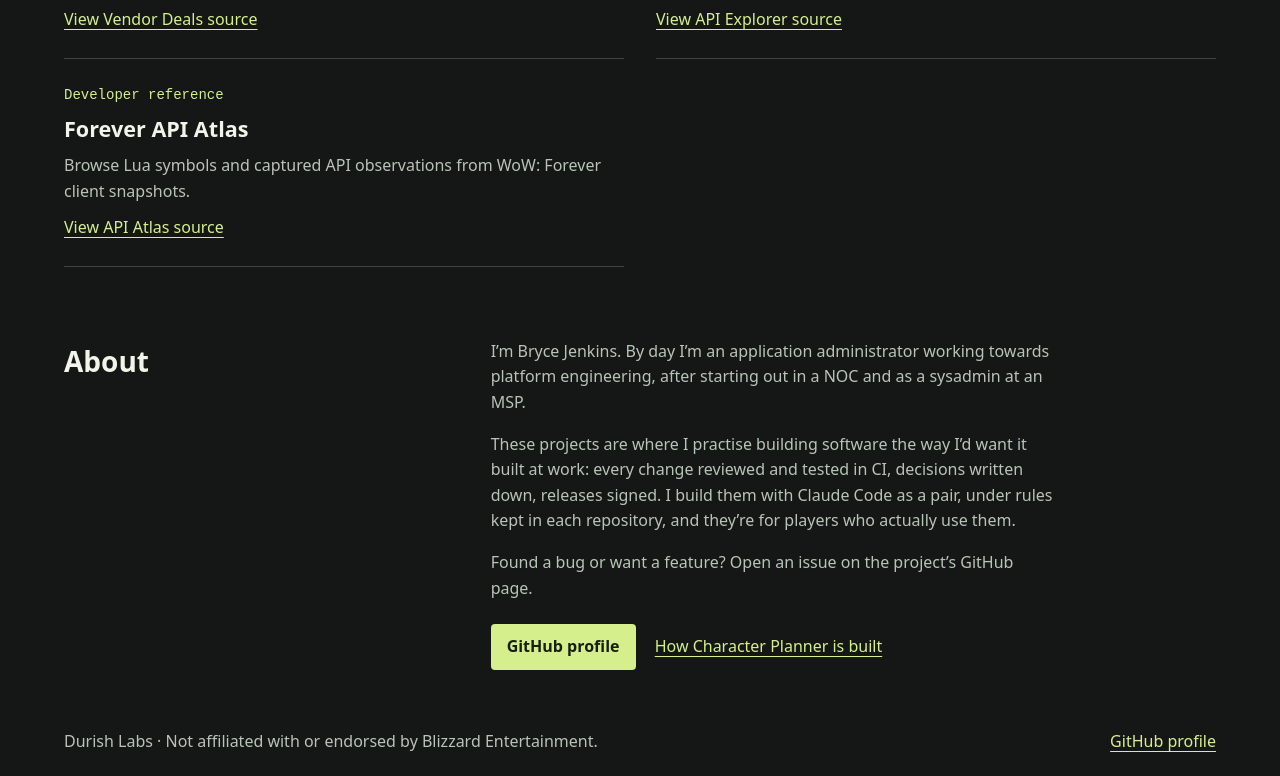
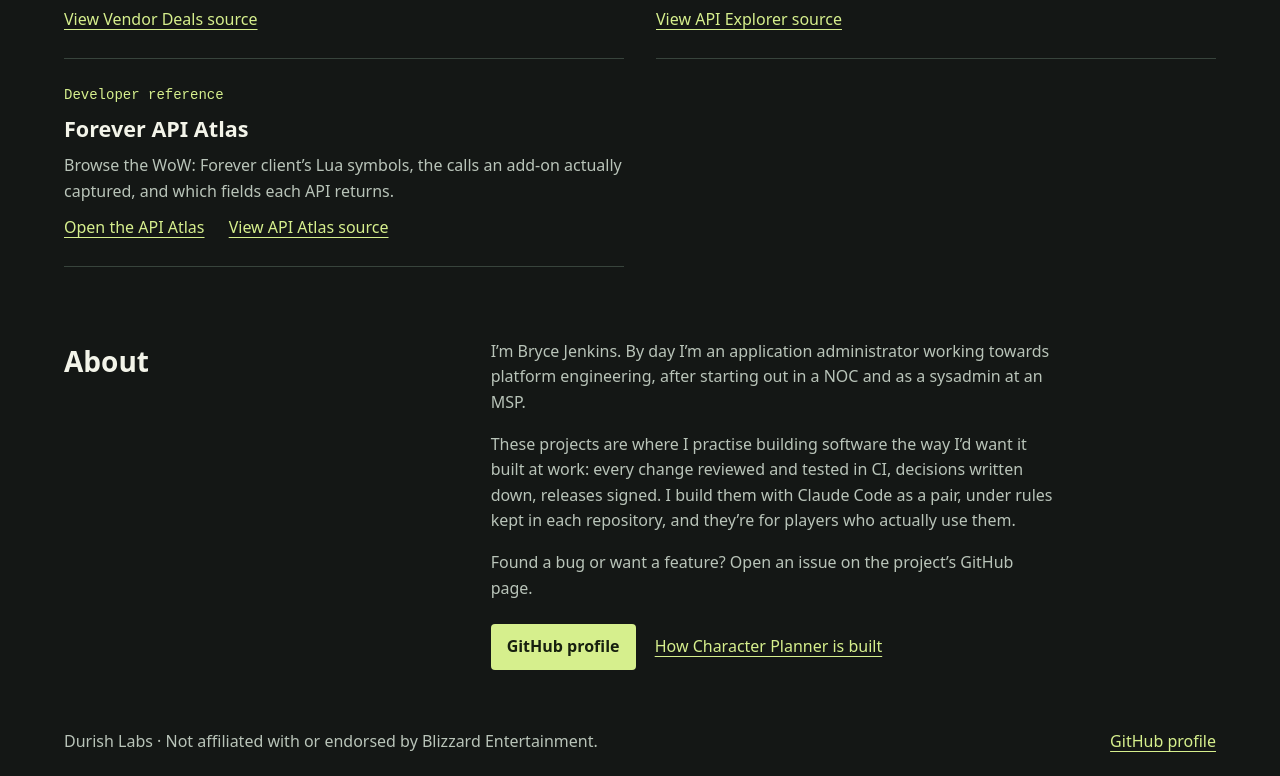
Before and after one commit to thechainercygnus/DurishLabsPortfolio, a plain HTML site: page public/index.html in a window 1280 px wide. Shown: the part 2151-2927 px from the top of the page. Drawn offline with Linux system fonts and the light colour scheme.

Commit message:
Link the Atlas card to atlas.durishlabs.com
The Forever API Atlas is live at https://atlas.durishlabs.com/. Its card now links
there first, keeps the source link, and describes what the Atlas does now: symbols,
captured calls, and which fields each API returns. Two links in a catalog card get
a gap between them.

Closes #8

Co-Authored-By: Claude Opus 5.5 <noreply@anthropic.com>

```diff
--- a/public/index.html
+++ b/public/index.html
@@ -95,7 +95,8 @@
         <article>
           <p class="category">Developer reference</p>
           <h3>Forever API Atlas</h3>
-          <p>Browse Lua symbols and captured API observations from WoW: Forever client snapshots.</p>
+          <p>Browse the WoW: Forever client’s Lua symbols, the calls an add-on actually captured, and which fields each API returns.</p>
+          <a href="https://atlas.durishlabs.com/">Open the API Atlas</a>
           <a href="https://github.com/thechainercygnus/ForeverAPIAtlas">View API Atlas source</a>
         </article>
       </div>
--- a/public/styles.css
+++ b/public/styles.css
@@ -96,6 +96,7 @@ h3 + p { margin-top: .75rem; }
 .catalog { display: grid; grid-template-columns: repeat(2, minmax(0, 1fr)); gap: 0 2rem; margin-top: 1rem; }
 .catalog article { padding-block: 1.6rem; border-bottom: 1px solid var(--line); }
 .catalog a { display: inline-block; margin-top: .65rem; }
+.catalog article > a + a { margin-inline-start: 1.25rem; }
 footer { margin-top: 2.4rem; border-bottom: 0; }
 
 .project-story { max-width: 62rem; margin-inline: auto; }
```
